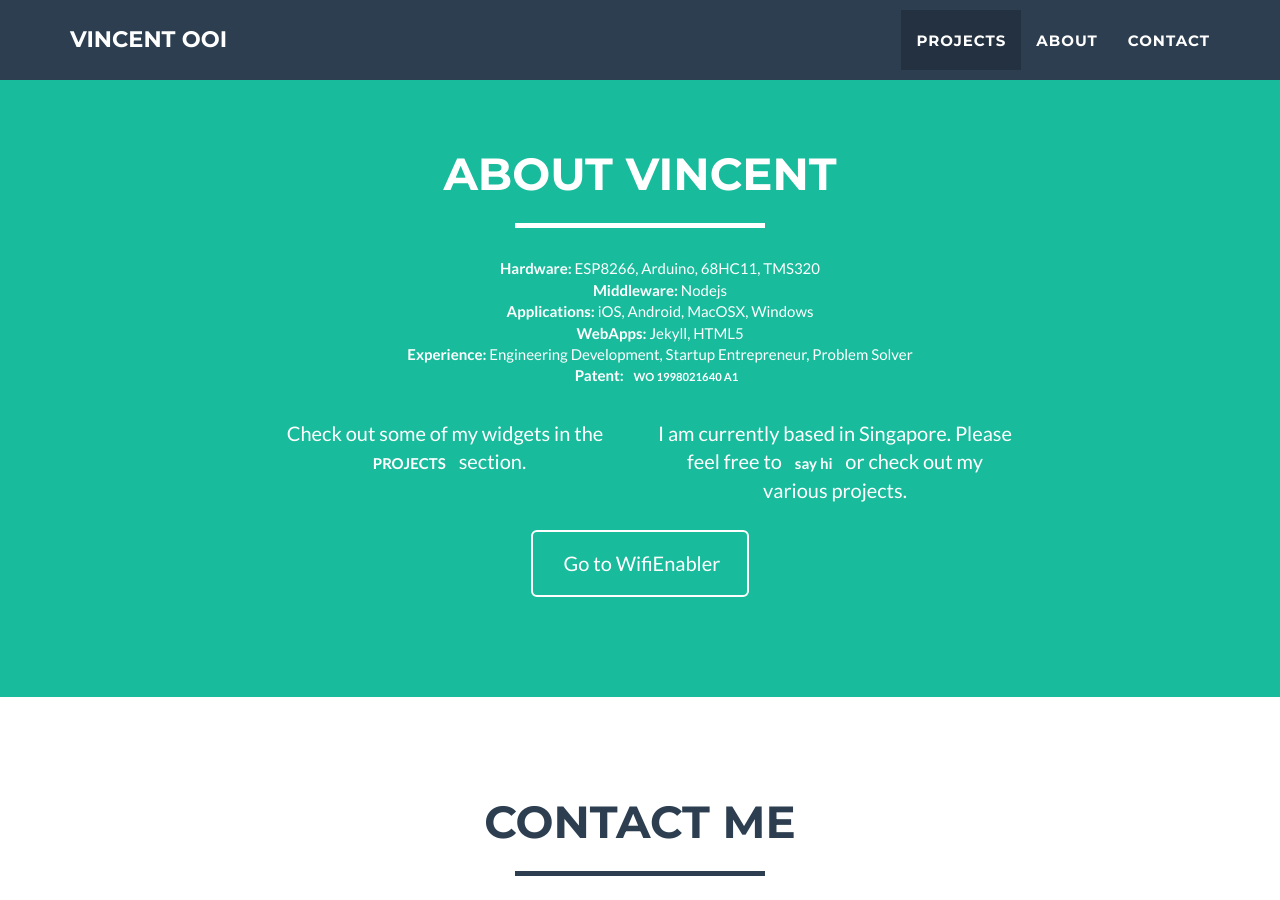
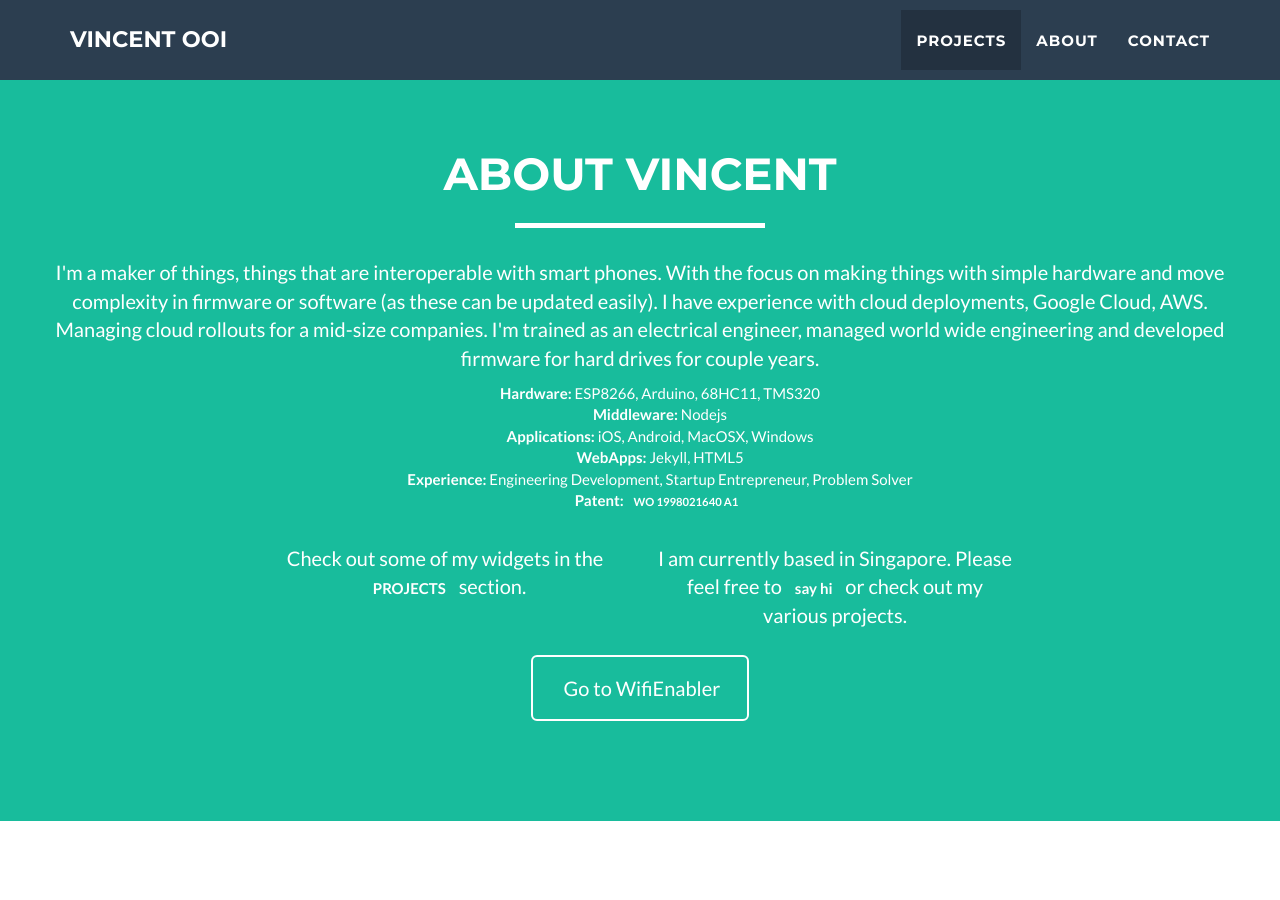
Before and after one commit to ooivincent/ooivincent.github.io, a Jekyll site: the page built from index.html, in a window 1280 px wide and 900 px high, scrolled down 1540 px. Built offline with Jekyll 4.4.1, drawn with Linux system fonts in a browser that asks for light colours.

Commit message:
Update about.html

```diff
--- a/_includes/about.html
+++ b/_includes/about.html
@@ -8,7 +8,7 @@
                 </div>
             </div>
             <div class="row" align="center">
-
+                <p>I'm a maker of things, things that are interoperable with smart phones. With the focus on making things with simple hardware and move complexity in firmware or software (as these can be updated easily). I have experience with cloud deployments, Google Cloud, AWS. Managing cloud rollouts for a mid-size companies. I'm trained as an electrical engineer, managed world wide engineering and developed firmware for hard drives for couple years.</p>
                 <ul style="list-style-type:none">
                         <li><b>Hardware:</b> ESP8266, Arduino, 68HC11, TMS320</li>
                         <li><b>Middleware:</b> Nodejs</li>
```
